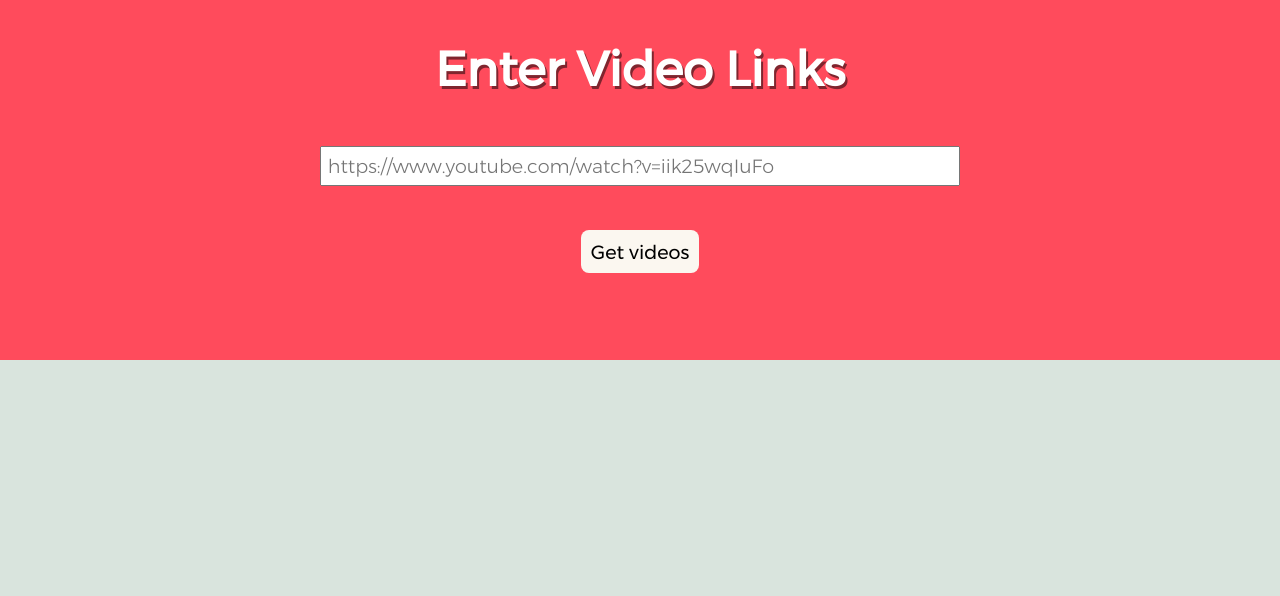
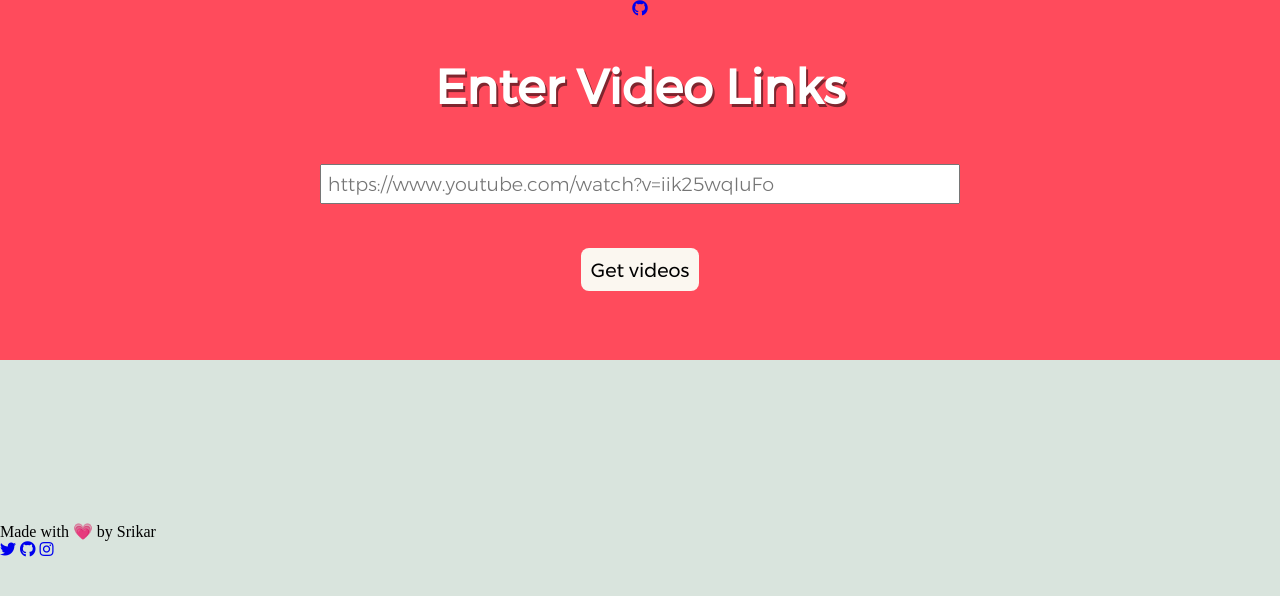
Before and after one commit to SrikarKSV/MultiTube, a plain HTML site: page frontend/index.html in a window 1280 px wide. Drawn offline with Linux system fonts and the light colour scheme.

Commit message:
📦 NEW: Added font awesome and github link.
Used icons for socials.

```diff
--- a/frontend/index.html
+++ b/frontend/index.html
@@ -11,16 +11,31 @@
 
 <body>
   <header>
+    <div class="github-code">
+      <a href="https://github.com/SrikarKSV/MultiTube" title="View code on Github" target="_blank"><i
+          class="fab fa-github icon"></i></a>
+    </div>
     <h1>Enter Video Links</h1>
     <form action="#" method="get">
       <input type="text" name="link" class="link-field" placeholder="https://www.youtube.com/watch?v=iik25wqIuFo">
       <button class="get-video-btn">Get videos</button>
     </form>
   </header>
-  <main>
-    <section class="videos"></section>
-    <button class="more" hidden>more</button>
-  </main>
+  <div class="main-container">
+    <main>
+      <section class="videos"></section>
+      <button class="more" hidden>more</button>
+    </main>
+    <footer>
+      <p>Made with 💗 by Srikar</p>
+      <div class="socials">
+        <a href="https://twitter.com/SrikarVks" title="Twitter" target="_blank"><i class="fab fa-twitter icon"></i></a>
+        <a href="https://github.com/SrikarKSV" title="Github" target="_blank"><i class="fab fa-github icon"></i></a>
+        <a href="https://www.instagram.com/srikar_vksblurryface/" title="Instagram" target="_blank"><i
+            class="fab fa-instagram icon"></i></a>
+      </div>
+    </footer>
+  </div>
   <section class="error-404-container">
     <div class="error-404">
       <button class="close">Close</button>
@@ -36,6 +51,10 @@
     </div>
   </section>
   <script src="./app.js"></script>
+  <!-- Font awesome cdn -->
+  <link rel="stylesheet" href="https://cdnjs.cloudflare.com/ajax/libs/font-awesome/5.14.0/css/all.min.css"
+    integrity="sha512-1PKOgIY59xJ8Co8+NE6FZ+LOAZKjy+KY8iq0G4B3CyeY6wYHN3yt9PW0XpSriVlkMXe40PTKnXrLnZ9+fkDaog=="
+    crossorigin="anonymous" />
 </body>
 
 </html>
```
